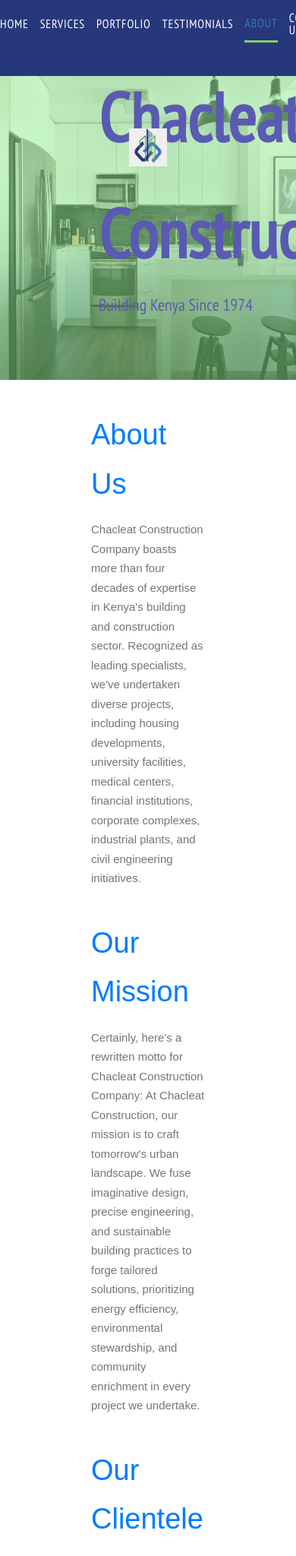
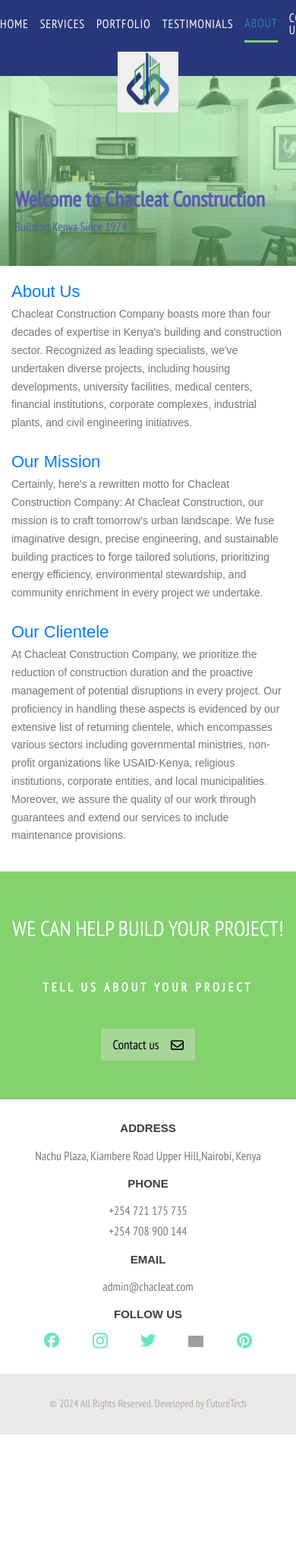
Before and after one commit to raymuthui/chacleat-website, a PHP site: page /about.php in a window 390 px wide. Shown: the top 2048 px of the page at 76% size. After the commit the page ends 1888 px from the top, so only its background shows below. Run offline with PHP 8.4, Linux system fonts and the light colour scheme; some web fonts are replaced; grey boxes are pictures that could not be loaded.

Commit message:
adding responsiveness

```diff
--- a/about.php
+++ b/about.php
@@ -6,13 +6,23 @@
   <meta name="viewport" content="width=device-width, initial-scale=1.0" />
   <title>About Us</title>
   <link rel="stylesheet" href="style.css" />
+  <style>
+      .banner {
+        height: 400px
+      }
+      @media screen and (max-width: 480px) {
+        .banner {
+          height: 250px;
+        }
+      }
+  </style>
 </head>
 
 <body>
   <header>
     <?php include_once 'header.php' ?>
   </header>
-  <section class="banner" style="height: 400px;">
+  <section class="banner">
     <div class="overlay"></div>
     <img id="banner-image" src="assets/images/home-kitchen-remodel.jpg" alt="Banner Image" class="banner-image">
     <div class="header-text">
--- a/style.css
+++ b/style.css
@@ -892,9 +865,9 @@
 @media screen and (max-width: 480px) {
   /* HEADER START */
   .logo {
-    top: 20%;
-    width: 50px;
-    height: 50px;
+    top: 68px;
+    width: 80px;
+    height: 80px;
   }
 
   .left-menu {
@@ -918,41 +891,6 @@
 
   /* HEADER END */
 
-  /* HOMEPAGE START */
-
-  .banner {
-    height: 200px;
-  }
-
-  .banner-image {
-    height: 100%;
-  }
-
-  .service-bottom {
-    grid-template-columns: 1fr;
-  }
-
-  .featured-bottom {
-    grid-template-columns: 1fr;
-    padding: 30px;
-  }
-
-  .home-testimonials-bottom {
-    grid-template-columns: 1fr;
-    padding: 20px;
-  }
-
-  .testimonial-container {
-    padding: 15px;
-    gap: 20px;
-    text-align: center;
-  }
-
-  .avatar img {
-    left: 30%;
-  }
-
-  /* HOMEPAGE END */
 
   /* FOOTER START */
 
@@ -1000,4 +938,164 @@
   }
 
   /* FOOTER END */
+
+  /* HOMEPAGE START */
+
+  .banner {
+    height: 200px;
+  }
+
+  .banner-image {
+    height: 100%;
+  }
+
+  .service-bottom {
+    grid-template-columns: 1fr;
+  }
+
+  .featured-bottom {
+    grid-template-columns: 1fr;
+    padding: 30px;
+  }
+
+  .home-testimonials-bottom {
+    grid-template-columns: 1fr;
+    padding: 20px;
+  }
+
+  .testimonial-container {
+    padding: 15px;
+    gap: 20px;
+    text-align: center;
+  }
+
+  .avatar img {
+    left: 30%;
+  }
+
+  /* HOMEPAGE END */
+
+  /* SERVICES START */
+
+  .container {
+    margin: 15px;
+  }
+
+  .header-text {
+    margin: 0;
+    bottom: 15%;
+    left: 5%;
+  }
+
+  .header-text h1 {
+    font-size: 28px;
+  }
+
+  .header-text p {
+    font-size: 16px;
+  }
+
+  .column-container {
+    grid-template-columns: 1fr;
+  }
+
+  .service {
+    gap: 5px;
+    padding-bottom: 15px;
+  }
+
+  .service-img {
+    padding: 10px;
+  }
+
+  .service img {
+    width: 50px;
+    height: 50px;
+  }
+
+  .service-title {
+    font-size: 22px;
+    margin-bottom: 0;
+  }
+
+  .service-description {
+    font-size: 14px;
+  }
+
+  /* SERVICES END */
+
+  /* PORTFOLIO START */
+
+  .image-container {
+    grid-template-columns: 1fr;
+    padding: 20px;
+    gap: 10px;
+    margin: 15px;
+  }
+
+  /* PORTFOLIO END */
+
+  /* TESTIMONIALS START */
+
+  .all-testimonials {
+    grid-template-columns: 1fr;
+    padding: 15px;
+  }
+
+  /* TESTIMONIALS END */
+
+  /* ABOUT START */
+
+  .about-content {
+    padding: 15px;
+  }
+
+  .about,
+  .mission,
+  .clientele {
+    margin-bottom: 20px;
+  }
+
+  /* ABOUT END */
+
+  /* CONTACT START */
+
+  .top .map {
+    width: 100%;
+    height: 250px;
+  }
+
+  .bottom-about {
+    grid-template-columns: 1fr;
+  }
+
+  .contact-form {
+    width: auto;
+    padding: 15px;
+    margin: 0;
+  }
+
+  .contact-form h2 {
+    font-size: 26px;
+  }
+
+  .contact-form h5 {
+    font-size: 16px;
+  }
+
+  .contact-section {
+    gap: 20px;
+    padding: 15px;
+  }
+
+  .contact-block h2 {
+    font-size: 24px;
+    margin-bottom: 5px;
+  }
+
+  .contact-block p {
+    font-size: 14px;
+  }
+
+  /* CONTACT END */
 }
```
Also changed, not shown: other parts of style.css (+13 -40 lines), contact.php (+12 -2 lines), portfolio.php (+11 -1 lines), services.php (+11 -1 lines), testimonials.php (+11 -1 lines).
